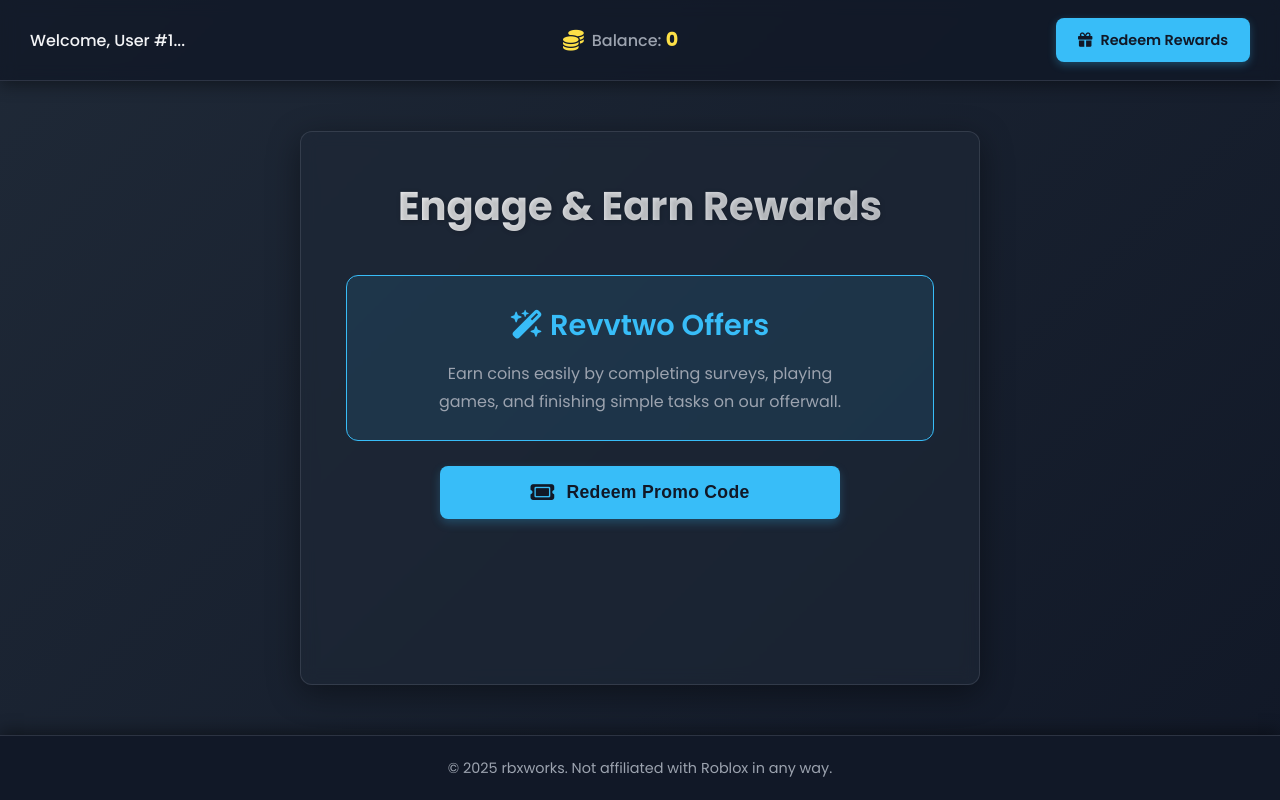
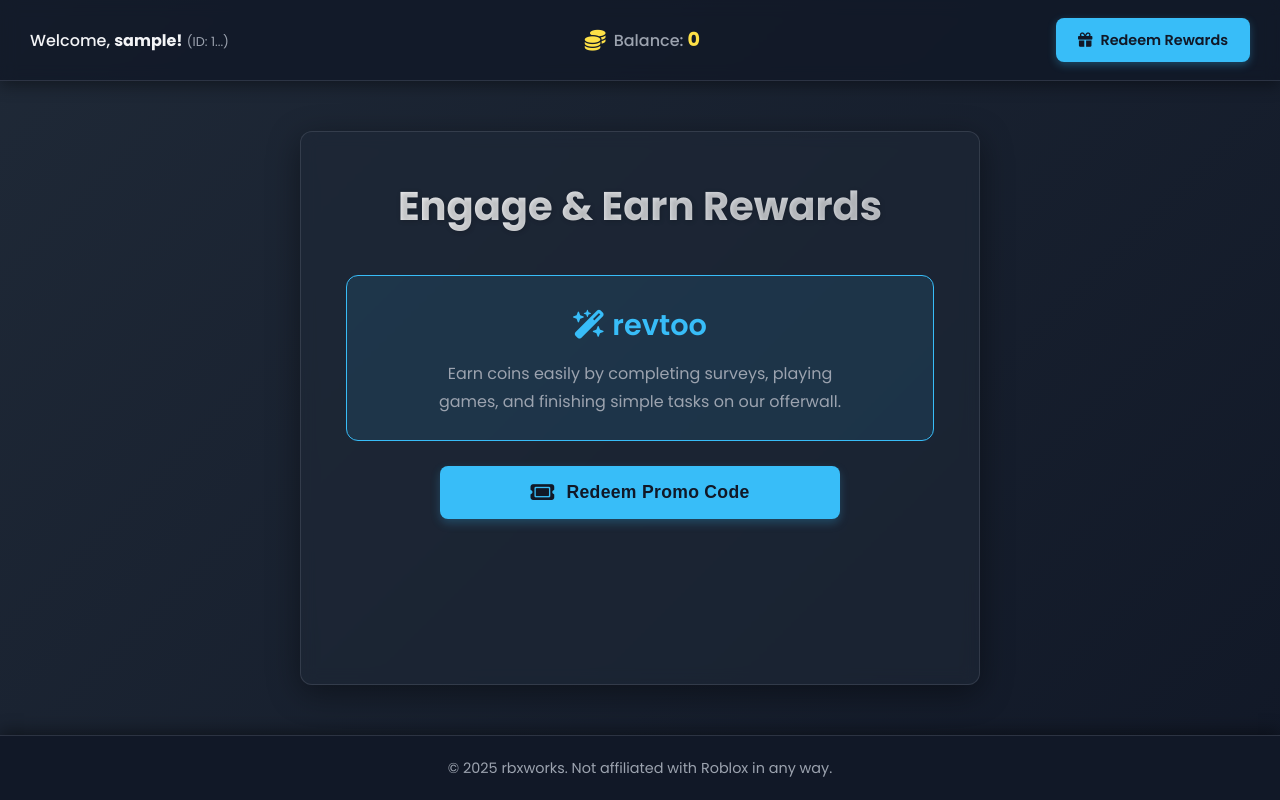
Before and after one commit to rbxworks/rbxworks.github.io, a website: page Surveys.html in a window 1280 px wide. Drawn offline with Linux system fonts and the light colour scheme; sample sign-in values are in the browser's storage.

Commit message:
Update Surveys.html

```diff
--- a/Surveys.html
+++ b/Surveys.html
@@ -6,7 +6,6 @@
     <title>Complete Tasks & Earn Rewards</title>
 
     <link href="https://fonts.googleapis.com/css2?family=Poppins:wght@300;400;500;600;700&display=swap" rel="stylesheet">
-
     <link rel="stylesheet" href="https://cdnjs.cloudflare.com/ajax/libs/font-awesome/6.5.2/css/all.min.css" integrity="sha512-SnH5WK+bZxgPHs44uWIX+LLJAJ9/2PkPKZ5QiAj6Ta86w+fsb2TkcmfRyVX3pBnMFcV7oQPJkl9QevSCWr3W6A==" crossorigin="anonymous" referrerpolicy="no-referrer" />
 
     <style>
@@ -74,6 +73,12 @@
         .top-bar #welcome-message {
             font-weight: 500;
             color: var(--text-primary);
+        }
+
+        #welcome-message .user-id-label {
+            font-size: 0.8em;
+            color: var(--text-secondary);
+            font-weight: 400;
         }
 
         .top-bar .coin-section {
@@ -162,7 +167,7 @@
             text-shadow: 1px 1px 5px rgba(0, 0, 0, 0.2);
         }
 
-        /* Revvtwo Button Card Style */
+        /* Revtoo Button Card Style */
         .rev-card {
             background-color: rgba(56, 189, 248, 0.1);
             border: 1px solid var(--accent-color);
@@ -276,7 +281,7 @@
         <h2>Engage & Earn Rewards</h2>
 
         <div class="rev-card" onclick="showOfferwall()">
-            <h3><i class="fa-solid fa-wand-magic-sparkles"></i> Revvtwo Offers</h3>
+            <h3><i class="fa-solid fa-wand-magic-sparkles"></i> revtoo</h3>
             <p>Earn coins easily by completing surveys, playing games, and finishing simple tasks on our offerwall.</p>
         </div>
 
@@ -300,7 +305,7 @@
         const REWARDS_URL = "https://rbxworks.github.io/data/rewards.json";
         const COIN_MULTIPLIER = 50;
 
-        // --- NEW FEATURE: User ID Management ---
+        // --- User ID Management ---
         function getUserId() {
             let userId = localStorage.getItem("userId");
             if (!userId) {
@@ -311,7 +316,7 @@
             return userId;
         }
 
-        // --- NEW FEATURE: Revvtwo Offerwall ---
+        // --- Revtoo Offerwall ---
         function showOfferwall() {
             const userId = getUserId();
             const iframe = document.getElementById('offerwall-iframe');
@@ -335,7 +340,7 @@
             localStorage.setItem("redeemCoins", amount);
         }
 
-        // --- NEW FEATURE: Automatic Balance Sync ---
+        // --- Automatic Balance Sync ---
         async function syncBalance() {
             const userId = getUserId();
             const lastSyncedTimestamp = localStorage.getItem('lastSyncedTimestamp') || new Date(0).toISOString();
@@ -348,19 +353,17 @@
                 }
                 const rewardsData = await response.json();
 
-                // Check if the user's ID exists in the rewards data
                 if (rewardsData[userId]) {
                     const rewardInfo = rewardsData[userId];
                     const rewardTimestamp = rewardInfo.last_updated;
 
-                    // Only add reward if it's newer than the last one we synced
                     if (new Date(rewardTimestamp) > new Date(lastSyncedTimestamp)) {
                         const balanceToAdd = rewardInfo.balance * COIN_MULTIPLIER;
                         const currentCoins = getRedeemCoins();
                         const newTotal = currentCoins + balanceToAdd;
 
                         setRedeemCoins(newTotal);
-                        localStorage.setItem('lastSyncedTimestamp', rewardTimestamp); // Save new timestamp
+                        localStorage.setItem('lastSyncedTimestamp', rewardTimestamp);
 
                         console.log(`Synced ${balanceToAdd} coins. New total: ${newTotal}`);
                         alert(`Congratulations! ${balanceToAdd} coins have been added to your balance!`);
@@ -369,23 +372,37 @@
             } catch (error) {
                 console.error("Error syncing balance:", error);
             } finally {
-                // Update the UI regardless of sync success
                 updateUI();
             }
         }
 
-        // --- UI Update Function ---
+        // --- MODIFIED UI Update Function ---
         function updateUI() {
+            const username = localStorage.getItem("username");
             const userId = getUserId();
-            // Update welcome message to show User ID
-            document.getElementById("welcome-message").innerText = `Welcome, User #${userId.substring(0, 8)}...`;
-            // Format balance with commas for thousands separators
+
+            // Update welcome message to show both Username and User ID
+            const welcomeEl = document.getElementById("welcome-message");
+            welcomeEl.innerHTML = `Welcome, <strong>${username}!</strong> <span class="user-id-label">(ID: ${userId.substring(0, 8)}...)</span>`;
+
+            // Format balance with commas
             document.getElementById("coin-balance").innerText = getRedeemCoins().toLocaleString();
         }
 
         // --- Run script after DOM is loaded ---
         document.addEventListener("DOMContentLoaded", () => {
-            // Check for rewards first, then update the UI with the latest balance
+            // Re-introduced the username check from your original code
+            const username = localStorage.getItem("username");
+            if (!username) {
+                // If no username is found, redirect to login page
+                window.location.href = "login.html";
+                return; // Stop further execution
+            }
+
+            // Ensure a user ID is allotted
+            getUserId();
+
+            // Check for rewards first, then update the UI with the latest info
             syncBalance();
         });
     </script>
```
